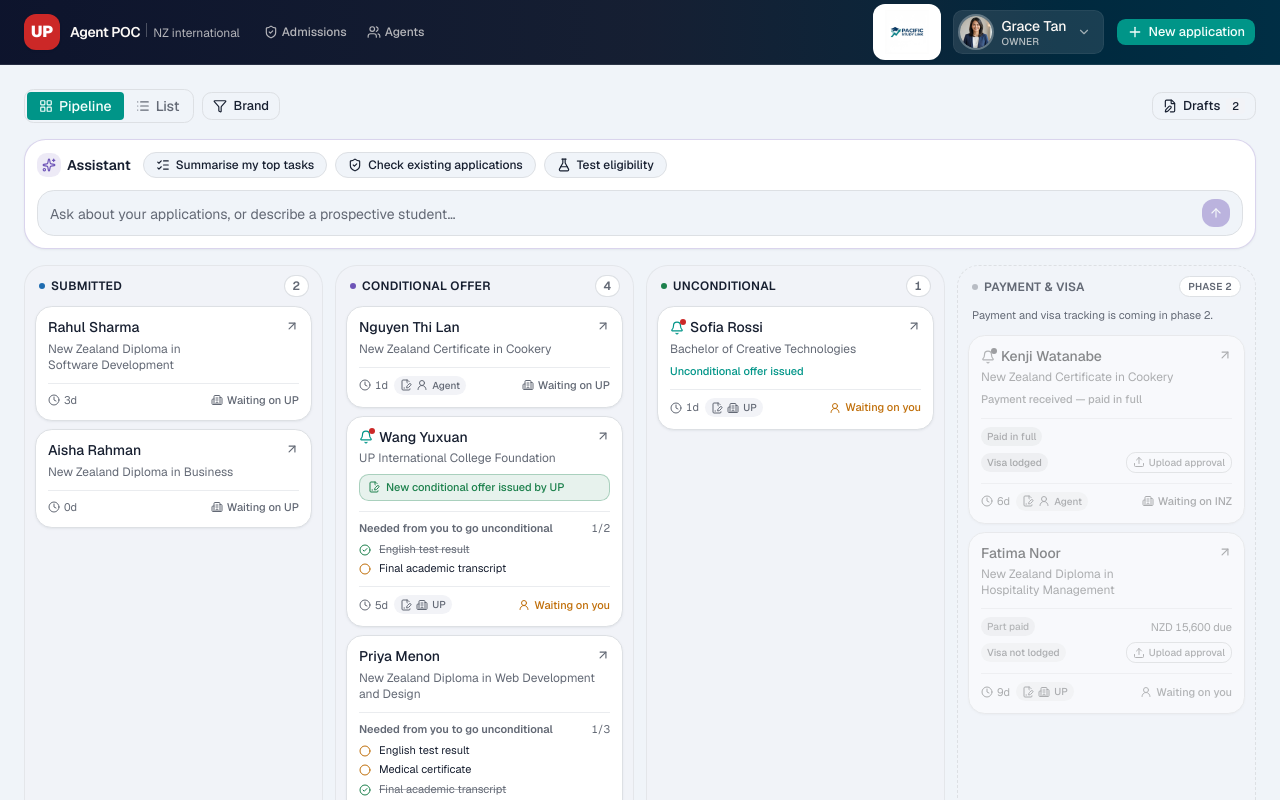
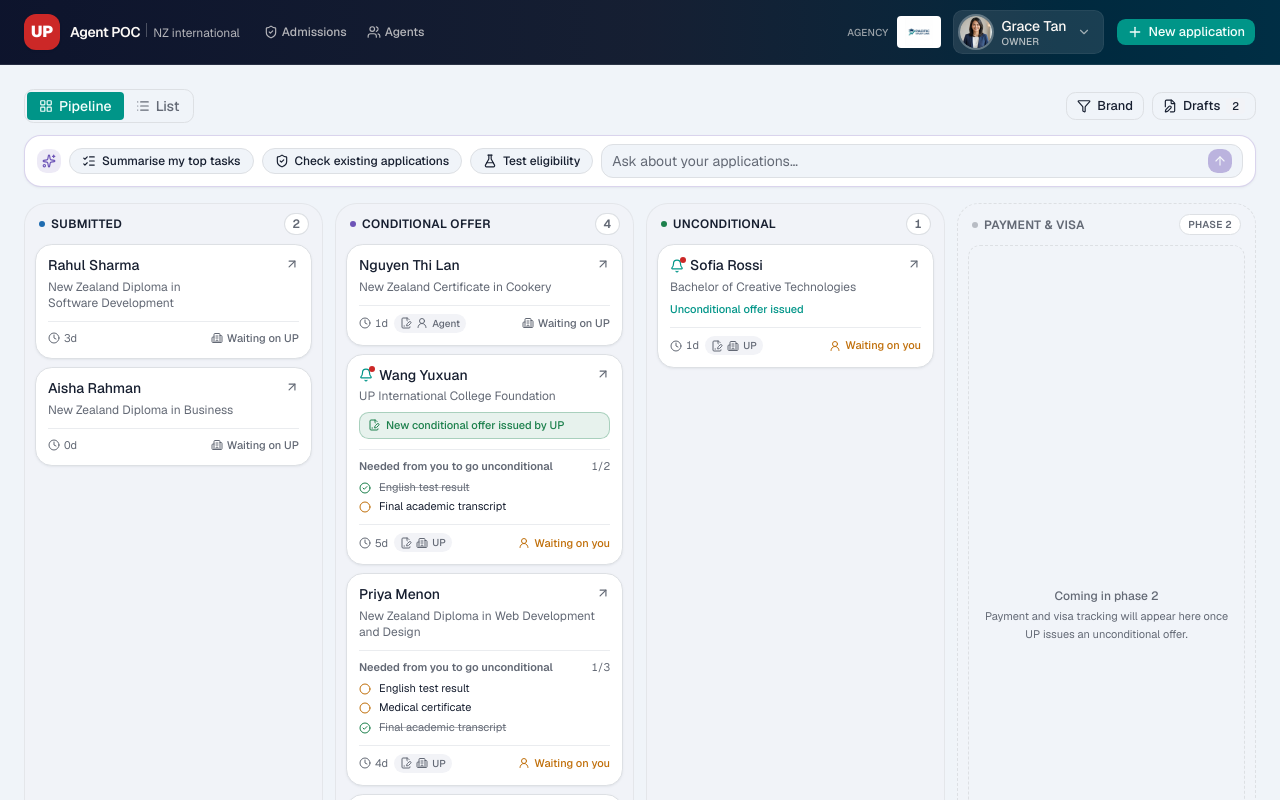
Before and after one commit to kostia-gif/up-international-enrolment, a Next.js app: page / in a window 1280 px wide. Shown: the top 800 px of the page. Built offline with nearby package versions, Linux system fonts and the light colour scheme.

Commit message:
Slim assistant bar, regroup toolbar, reorder application detail

```diff
--- a/app/applications/[id]/page.tsx
+++ b/app/applications/[id]/page.tsx
@@ -74,8 +74,12 @@ export default function ApplicationDetailPage({
             </TabsTrigger>
           </TabsList>
           <TabsContent value="overview" className="mt-6">
-            <VisaRiskNotice risk={visaRisk(app)} className="mb-6" />
             <TabOverview app={app} viewedAt={viewedAtOnArrival} />
+            <VisaRiskNotice
+              risk={visaRisk(app)}
+              compact={app.stage !== 'Draft'}
+              className="mt-6"
+            />
           </TabsContent>
           <TabsContent value="documents" className="mt-6">
             <TabDocuments app={app} viewedAt={viewedAtOnArrival} />
--- a/app/page.tsx
+++ b/app/page.tsx
@@ -94,19 +94,35 @@ export default function DashboardPage() {
             />
           </div>
 
+          <div
+            role="group"
+            aria-label="Filters"
+            className="ml-auto flex flex-wrap items-center gap-2"
+          >
+            {focusApp && (
+              <Button
+                variant="ghost"
+                size="sm"
+                className="gap-1"
+                onClick={() => setFocusId(null)}
+              >
+                <X className="size-3.5" />
+                <span className="hidden sm:inline">{focusApp.studentName}</span>
+              </Button>
+            )}
             <DropdownMenu>
               <DropdownMenuTrigger
                 render={<Button variant="outline" size="sm" className="gap-1.5" />}
               >
                 <Filter className="size-3.5" />
-              <span className="hidden sm:inline">Brand</span>
+                <span className="hidden sm:inline">{brand ?? 'Brand'}</span>
                 {activeFilterCount > 0 && (
                   <span className="rounded bg-primary px-1 text-[10px] text-primary-foreground">
                     {activeFilterCount}
                   </span>
                 )}
               </DropdownMenuTrigger>
-            <DropdownMenuContent align="start" className="w-52">
+              <DropdownMenuContent align="end" className="w-52">
                 <DropdownMenuGroup>
                   <DropdownMenuLabel>Brand</DropdownMenuLabel>
                   {brands.map((b) => (
@@ -121,34 +137,16 @@ export default function DashboardPage() {
                 </DropdownMenuGroup>
               </DropdownMenuContent>
             </DropdownMenu>
-
             {activeFilterCount > 0 && (
-            <Button
-              variant="ghost"
-              size="sm"
-              onClick={() => setBrand(null)}
-            >
+              <Button variant="ghost" size="sm" onClick={() => setBrand(null)}>
                 Clear
               </Button>
             )}
-
-          <div className="ml-auto flex items-center gap-2">
             <DraftsButton drafts={drafts} />
-            {focusApp && (
-              <Button
-                variant="ghost"
-                size="sm"
-                className="gap-1"
-                onClick={() => setFocusId(null)}
-              >
-                <X className="size-3.5" />
-                <span className="hidden sm:inline">{focusApp.studentName}</span>
-              </Button>
-            )}
           </div>
         </div>
 
-        <div className="mt-4">
+        <div className="mt-3">
           <AssistantPanel applications={filtered} focusApp={focusApp} />
         </div>
 
--- a/components/agents/agent-tabs.tsx
+++ b/components/agents/agent-tabs.tsx
@@ -6,7 +6,10 @@ import { cn } from '@/lib/utils'
 export function AgentTabs({ activeId }: { activeId: string }) {
   const agents = listAgentProfiles()
   return (
-    <nav aria-label="Agents">
+    <nav aria-label="Viewing as" className="flex flex-wrap items-center gap-2">
+      <span className="text-xs font-medium uppercase tracking-wide text-muted-foreground">
+        Viewing as
+      </span>
       <ul className="flex flex-wrap gap-2">
         {agents.map((a) => {
           const active = a.id === activeId
--- a/components/app-header.tsx
+++ b/components/app-header.tsx
@@ -47,15 +47,15 @@ export function AppHeader() {
         </Link>
 
         <div className="ml-auto flex items-center gap-3">
-          <span
-            className="hidden items-center rounded-lg bg-white px-3 py-1.5 shadow-sm md:flex"
-            title={AGENCY.name}
-          >
+          <span className="hidden items-center gap-2 md:flex" title={AGENCY.name}>
+            <span className="text-[10px] font-medium uppercase tracking-wide text-brand-foreground/60">
+              Agency
+            </span>
             {/* Agent's agency branding */}
             <img
               src="/agency-logo.png"
               alt={`${AGENCY.name} logo`}
-              className="h-11 w-auto object-contain"
+              className="h-8 w-auto rounded bg-white px-2 py-0.5 object-contain"
             />
           </span>
           <DropdownMenu>
--- a/components/dashboard/assistant-panel.tsx
+++ b/components/dashboard/assistant-panel.tsx
@@ -149,14 +149,12 @@ export function AssistantPanel({
   return (
     <section
       aria-label="Enrolment assistant"
-      className="rounded-2xl border border-ai/25 bg-card p-3 shadow-sm"
+      className="rounded-xl border border-ai/25 bg-card px-3 py-2 shadow-sm"
     >
       <div className="flex flex-wrap items-center gap-2">
-        <span className="inline-flex items-center gap-1.5 pr-1 text-sm font-semibold">
-          <span className="inline-flex size-6 items-center justify-center rounded-md bg-ai/12 text-ai">
-            <Sparkles className="size-3.5" aria-hidden />
-          </span>
-          Assistant
+        <span className="inline-flex size-6 items-center justify-center rounded-md bg-ai/12 text-ai">
+          <Sparkles className="size-3.5" aria-hidden />
+          <span className="sr-only">Assistant</span>
         </span>
         <QuickTask
           icon={<ListChecks className="size-3.5" />}
@@ -179,11 +177,59 @@ export function AssistantPanel({
           disabled={busy}
           onClick={startTest}
         />
+        <form
+          onSubmit={(e) => {
+            e.preventDefault()
+            ask(input)
+          }}
+          className="flex min-w-[220px] flex-1 items-center gap-2 rounded-lg border border-border bg-background px-2.5 py-1 focus-within:border-ai/50"
+        >
+          <label htmlFor="assistant-input" className="sr-only">
+            Ask the assistant
+          </label>
+          <textarea
+            id="assistant-input"
+            rows={1}
+            value={input}
+            onChange={(e) => setInput(e.target.value)}
+            onKeyDown={(e) => {
+              if (e.key !== 'Enter' || e.shiftKey) return
+              if (e.nativeEvent.isComposing || e.keyCode === 229) return
+              e.preventDefault()
+              ask(input)
+            }}
+            placeholder={
+              testMode
+                ? 'Describe the student: country, course, funds, gaps, refusals…'
+                : 'Ask about your applications…'
+            }
+            className="max-h-24 min-h-5 flex-1 resize-none bg-transparent text-sm leading-5 outline-none placeholder:text-muted-foreground"
+          />
+          {busy ? (
+            <button
+              type="button"
+              onClick={stop}
+              className="inline-flex size-6 shrink-0 items-center justify-center rounded-md bg-muted text-foreground transition-colors hover:bg-muted/70"
+              aria-label="Stop response"
+            >
+              <Square className="size-3" aria-hidden />
+            </button>
+          ) : (
+            <button
+              type="submit"
+              disabled={!input.trim()}
+              className="inline-flex size-6 shrink-0 items-center justify-center rounded-md bg-ai text-ai-foreground transition-opacity disabled:opacity-40"
+              aria-label="Send message"
+            >
+              <ArrowUp className="size-3.5" aria-hidden />
+            </button>
+          )}
+        </form>
         {answer && (
           <button
             type="button"
             onClick={() => setAnswer(null)}
-            className="ml-auto rounded p-1 text-muted-foreground transition-colors hover:bg-muted hover:text-foreground"
+            className="rounded p-1 text-muted-foreground transition-colors hover:bg-muted hover:text-foreground"
             aria-label="Close assistant answer"
           >
             <X className="size-3.5" />
@@ -267,54 +313,6 @@ export function AssistantPanel({
         </div>
       )}
 
-      <form
-        onSubmit={(e) => {
-          e.preventDefault()
-          ask(input)
-        }}
-        className="mt-3 flex items-end gap-2 rounded-xl border border-border bg-background px-3 py-2 focus-within:border-ai/50"
-      >
-        <label htmlFor="assistant-input" className="sr-only">
-          Ask the assistant
-        </label>
-        <textarea
-          id="assistant-input"
-          rows={1}
-          value={input}
-          onChange={(e) => setInput(e.target.value)}
-          onKeyDown={(e) => {
-            if (e.key !== 'Enter' || e.shiftKey) return
-            if (e.nativeEvent.isComposing || e.keyCode === 229) return
-            e.preventDefault()
-            ask(input)
-          }}
-          placeholder={
-            testMode
-              ? 'Describe the student: country, course, funds, gaps, refusals…'
-              : 'Ask about your applications, or describe a prospective student…'
-          }
-          className="max-h-32 min-h-6 flex-1 resize-none bg-transparent text-sm leading-relaxed outline-none placeholder:text-muted-foreground"
-        />
-        {busy ? (
-          <button
-            type="button"
-            onClick={stop}
-            className="inline-flex size-7 shrink-0 items-center justify-center rounded-lg bg-muted text-foreground transition-colors hover:bg-muted/70"
-            aria-label="Stop response"
-          >
-            <Square className="size-3" aria-hidden />
-          </button>
-        ) : (
-          <button
-            type="submit"
-            disabled={!input.trim()}
-            className="inline-flex size-7 shrink-0 items-center justify-center rounded-lg bg-ai text-ai-foreground transition-opacity disabled:opacity-40"
-            aria-label="Send message"
-          >
-            <ArrowUp className="size-3.5" aria-hidden />
-          </button>
-        )}
-      </form>
     </section>
   )
 }
--- a/components/dashboard/stage-board.tsx
+++ b/components/dashboard/stage-board.tsx
@@ -287,17 +287,17 @@ export function StageBoard({
                 </span>
               )}
             </header>
-            {col.phase2 && (
-              <p className="px-1 text-[11px] leading-relaxed text-muted-foreground text-pretty">
-                Payment and visa tracking is coming in phase 2.
+            {col.phase2 ? (
+              <div className="flex flex-1 flex-col items-center justify-center gap-1 rounded-lg border border-dashed border-border px-3 py-10 text-center">
+                <p className="text-xs font-medium text-muted-foreground">Coming in phase 2</p>
+                <p className="text-[11px] leading-relaxed text-muted-foreground text-pretty">
+                  Payment and visa tracking will appear here once UP issues an unconditional offer.
                 </p>
-            )}
-            <div
-              inert={col.phase2 || undefined}
-              className={cn('flex flex-col gap-2', col.phase2 && 'pointer-events-none opacity-50 grayscale select-none')}
-            >
+              </div>
+            ) : (
+              <div className="flex flex-col gap-2">
                 {col.cards.map((a) => (
-                <Card key={a.id} app={a} selected={!col.phase2 && focusId === a.id} onFocus={onFocus} />
+                  <Card key={a.id} app={a} selected={focusId === a.id} onFocus={onFocus} />
                 ))}
                 {col.cards.length === 0 && (
                   <p className="rounded-lg border border-dashed border-border px-3 py-8 text-center text-[11px] text-muted-foreground">
@@ -305,6 +305,7 @@ export function StageBoard({
                   </p>
                 )}
               </div>
+            )}
           </section>
         ))}
     </div>
--- a/lib/fixtures.ts
+++ b/lib/fixtures.ts
@@ -250,7 +250,7 @@ const app2Reqs: Requirement[] = [
   { id: 'a2-r2', label: 'Bachelor degree or equivalent', category: 'academic', status: 'missing', note: 'No degree — routed to special admission' },
   { id: 'a2-r3', label: 'English evidence valid on start date', category: 'english', status: 'met', evidence: 'a2-d2', note: 'PTE 58, valid to Aug 2028' },
   { id: 'a2-r4', label: 'Programme + intake selected', category: 'course', status: 'met' },
-  { id: 'a2-r5', label: 'Relevant work experience (special admission)', category: 'academic', status: 'problem', evidence: 'a2-d3', note: '4 years; second reference outstanding' },
+  { id: 'a2-r5', label: 'Relevant work experience (special admission)', category: 'academic', status: 'problem', evidence: 'a2-d3', note: 'Upload a second employer reference letter to confirm the 4 years of experience' },
 ]
 
 const app2Fields = buildFields({
```
Also changed, not shown: components/detail/tab-overview.tsx (+13 -11 lines), components/visa-risk-notice.tsx (+47 -0 lines). Lines whose indentation alone changed are shown as unchanged.
